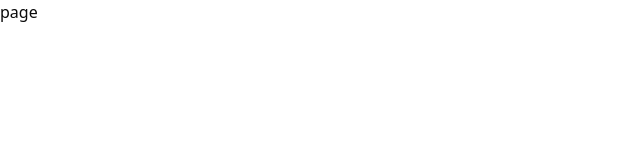
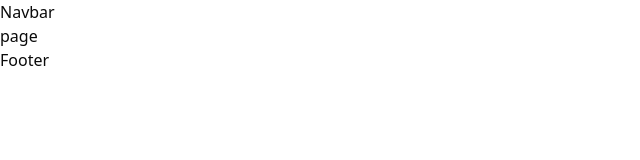
Before and after one commit to MdMuzahid07/Workly_client, a Next.js app: page / in a window 1280 px wide. Shown: the top 160 px of the page, without its empty margins (0-640 px from the left). Built offline with nearby package versions, Linux system fonts and the light colour scheme.

Commit message:
working on navbar

```diff
--- a/src/app/(main)/layout.tsx
+++ b/src/app/(main)/layout.tsx
@@ -1,5 +1,15 @@
 import { ReactNode } from "react";
+import Footer from "../../components/shared/footer/Footer";
+import Navbar from "../../components/shared/navigation/Navbar";
 
 export default function layout({ children }: { children: ReactNode }) {
-  return <>{children}</>;
+  return (
+    <>
+      <header>
+        <Navbar />
+      </header>
+      <main>{children}</main>
+      <Footer />
+    </>
+  );
 }
--- /dev/null
+++ b/src/components/shared/footer/Footer.tsx
@@ -0,0 +1,5 @@
+const Footer = () => {
+  return <footer>Footer</footer>;
+};
+
+export default Footer;
--- /dev/null
+++ b/src/components/shared/navigation/Navbar.tsx
@@ -0,0 +1,5 @@
+const Navbar = () => {
+  return <div>Navbar</div>;
+};
+
+export default Navbar;
--- a/src/components/ui/button.tsx
+++ b/src/components/ui/button.tsx
@@ -1,6 +1,6 @@
-import * as React from "react";
 import { Slot } from "@radix-ui/react-slot";
 import { cva, type VariantProps } from "class-variance-authority";
+import * as React from "react";
 
 import { cn } from "@/lib/utils";
 
```
